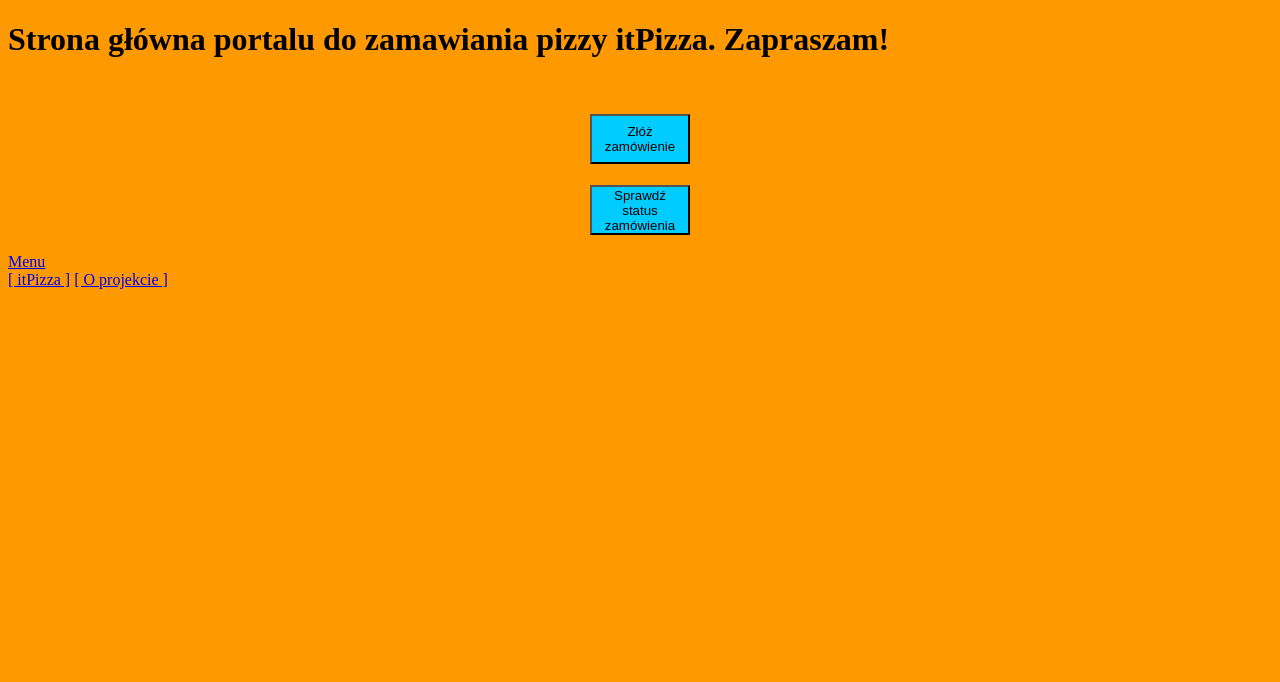
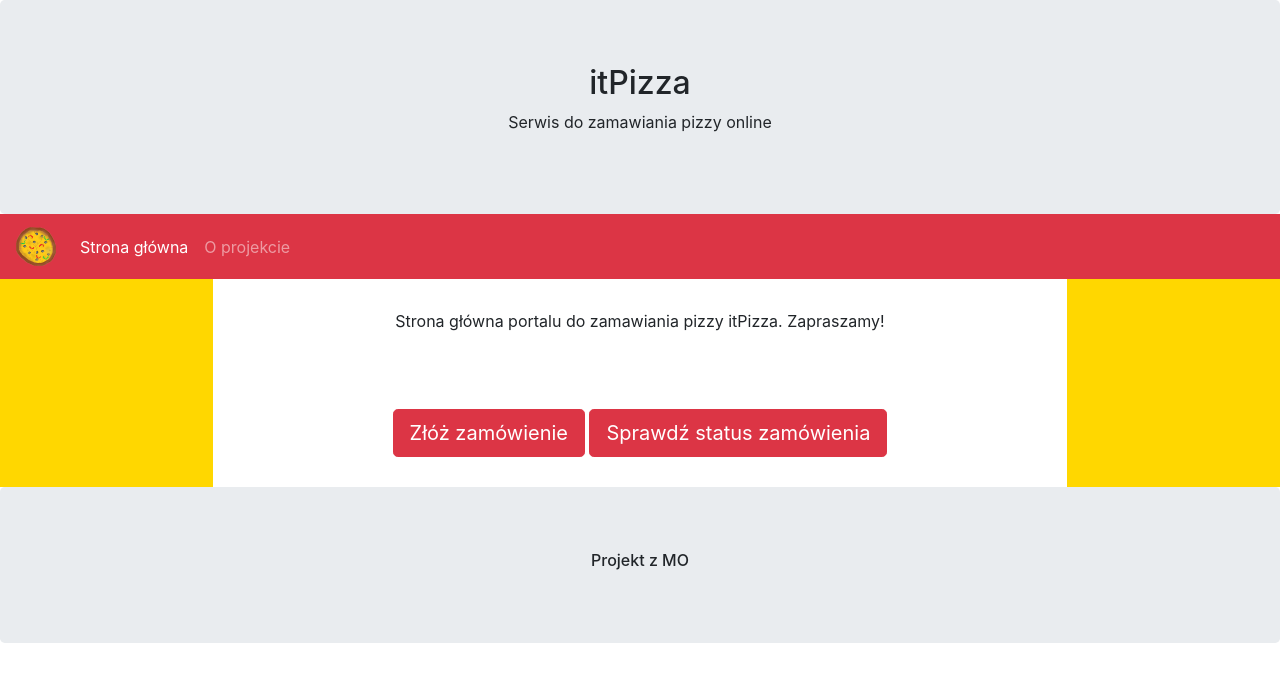
Before and after one commit to EwaSwatowska/itPizza, a Django app: page / in a window 1280 px wide. Shown: the top 682 px of the page. Run offline with Django 3.2, Linux system fonts and the light colour scheme; some libraries are stand-ins or nearby versions.

Commit message:
base, home, bootstrapiki auu

```diff
--- a/Home/Templates/Home/Home.html
+++ b/Home/Templates/Home/Home.html
@@ -1,16 +1,15 @@
 {% extends "Home/base.html" %}
 {% block content %}
-<h1>Strona główna portalu do zamawiania pizzy itPizza. Zapraszam!</h1>
-<p>
-    <br>
-    <!--<a href="http://127.0.0.1:8000/Menu/">Menu</a>-->
-    <center>
-        <button onclick="location.href='http://127.0.0.1:8000/SelectPizzeria/'" type="button" style=" background-color:#00CCFF; height: 50px; width: 100px">Złóż zamówienie</button>
-        <h1>           </h1>
-        <button onclick="location.href='http://127.0.0.1:8000/CheckStatus/'" type="button" style=" background-color:#00CCFF; height: 50px; width: 100px">Sprawdź status zamówienia</button>
-    </center>
 
-    <br>
+{% load static %}
+<link rel="stylesheet" type="text/css" href="{% static 'Home/Home.css' %}">
 
-    <a href="http://127.0.0.1:8000/Menu/">Menu</a>
+<div>
+        <p class="cus">Strona główna portalu do zamawiania pizzy itPizza. Zapraszamy!</p>
+</div>
+<div class="cus">
+    <a href="http://127.0.0.1:8000/SelectPizzeria/" class="btn btn-danger btn-lg" role="button">Złóż zamówienie</a>
+    <a href="http://127.0.0.1:8000/CheckStatus/" class="btn btn-danger btn-lg" role="button">Sprawdź status zamówienia</a>
+</div>
+
 {% endblock content %}
--- a/Home/Templates/Home/base.html
+++ b/Home/Templates/Home/base.html
@@ -8,14 +8,48 @@
     {% else %}
         <title>Portal itPizza</title>
     {% endif %}
+    <link rel="stylesheet" href="https://stackpath.bootstrapcdn.com/bootstrap/4.3.1/css/bootstrap.min.css"
+          integrity="sha384-ggOyR0iXCbMQv3Xipma34MD+dH/1fQ784/j6cY/iJTQUOhcWr7x9JvoRxT2MZw1T" crossorigin="anonymous">
 </head>
-<body bgcolor="#FF9900">
+<body>
+<div class="jumbotron text-center" style="margin-bottom:0">
+    <h2>itPizza</h2>
+    <p>Serwis do zamawiania pizzy online</p>
+</div>
+<nav class="navbar navbar-expand-md navbar-dark bg-danger">
+    <a class="navbar-brand">
+        <img src="{% static 'grafika/pizza.png' %}" alt="logo" style="width:40px;">
+    </a>
+    <ul class="navbar-nav">
+        <li class="nav-item active">
+            <a class="nav-link" href="http://127.0.0.1:8000">Strona główna</a>
+        </li>
+        <li class="nav-item">
+            <a class="nav-link" href="http://127.0.0.1:8000/oProjekcie/">O projekcie</a>
+        </li>
+    </ul>
+</nav>
 
-    {% block content %}{% endblock %}
+<div class="container-fluid base-container">
+    <div class="row">
+        <div class="col-md-2" style="background-color: gold">
+        </div>
 
-    <br>
-    <a href="http://127.0.0.1:8000">[ itPizza ]</a>
-    <a href="http://127.0.0.1:8000/oProjekcie/">[ O projekcie ] </a>
+        <div class="col-md-8">
+
+        {% block content %}
+        {% endblock %}
+
+        </div>
+
+        <div class="col-md-2" style="background-color: gold">
+        </div>
+    </div>
+</div>
+
+<div class="jumbotron text-center">
+    <h6>Projekt z MO</h6>
+</div>
 
 </body>
 </html>
--- a/Home/models.py
+++ b/Home/models.py
@@ -80,4 +80,4 @@ class OrderPosition(models.Model):
         'PositionInMenu',
         on_delete=models.CASCADE,
     )
-    numberOfPIM = models.IntegerField(default=0) #liczba danych pozycji w menu, tych zamowionych
+    numberOfPIM = models.IntegerField(default=0) #liczba (position in menu) danych pozycji w menu, tych zamowionych
--- /dev/null
+++ b/Home/static/Home/Home.css
@@ -0,0 +1,4 @@
+.cus{
+    text-align: center;
+    padding: 30px;
+}
```
Also changed, not shown: Home/static/Home/SelectPizzeria.css (added), Home/static/grafika/pizza.png (added), db.sqlite3.
